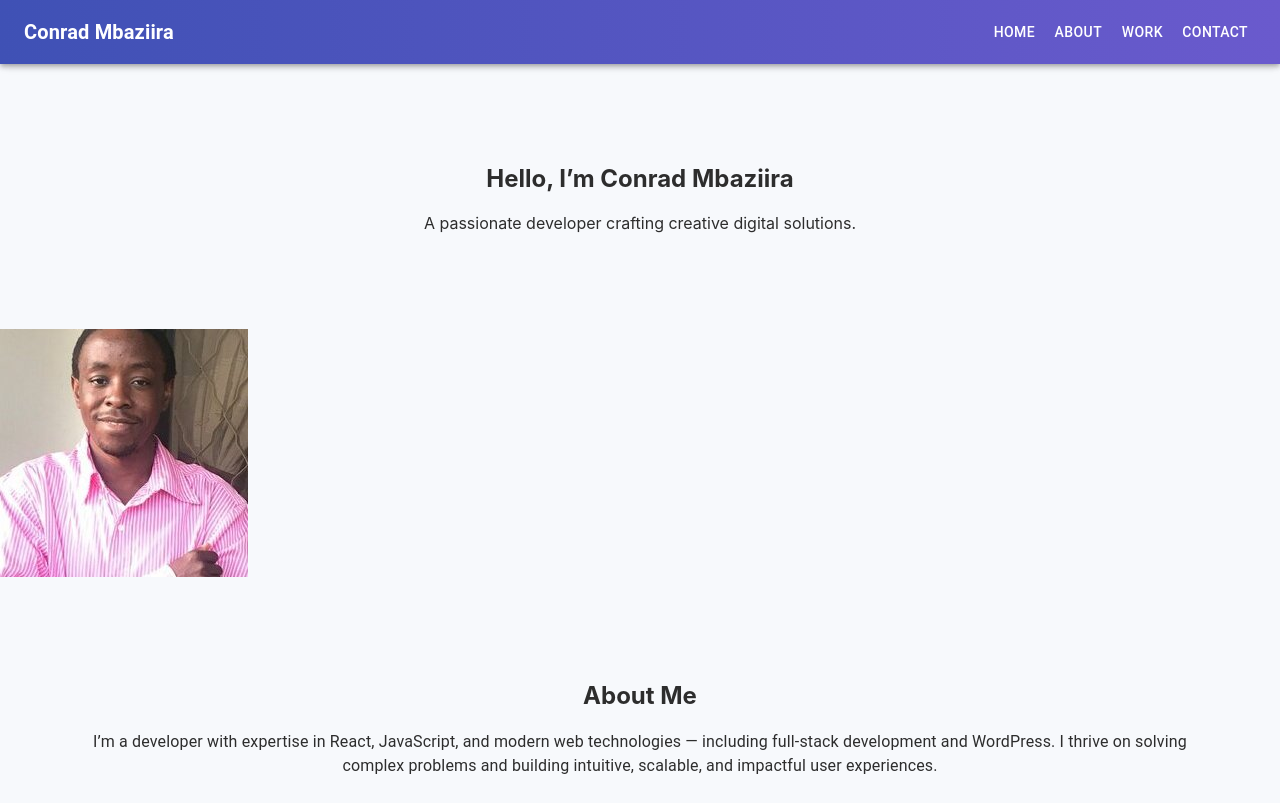
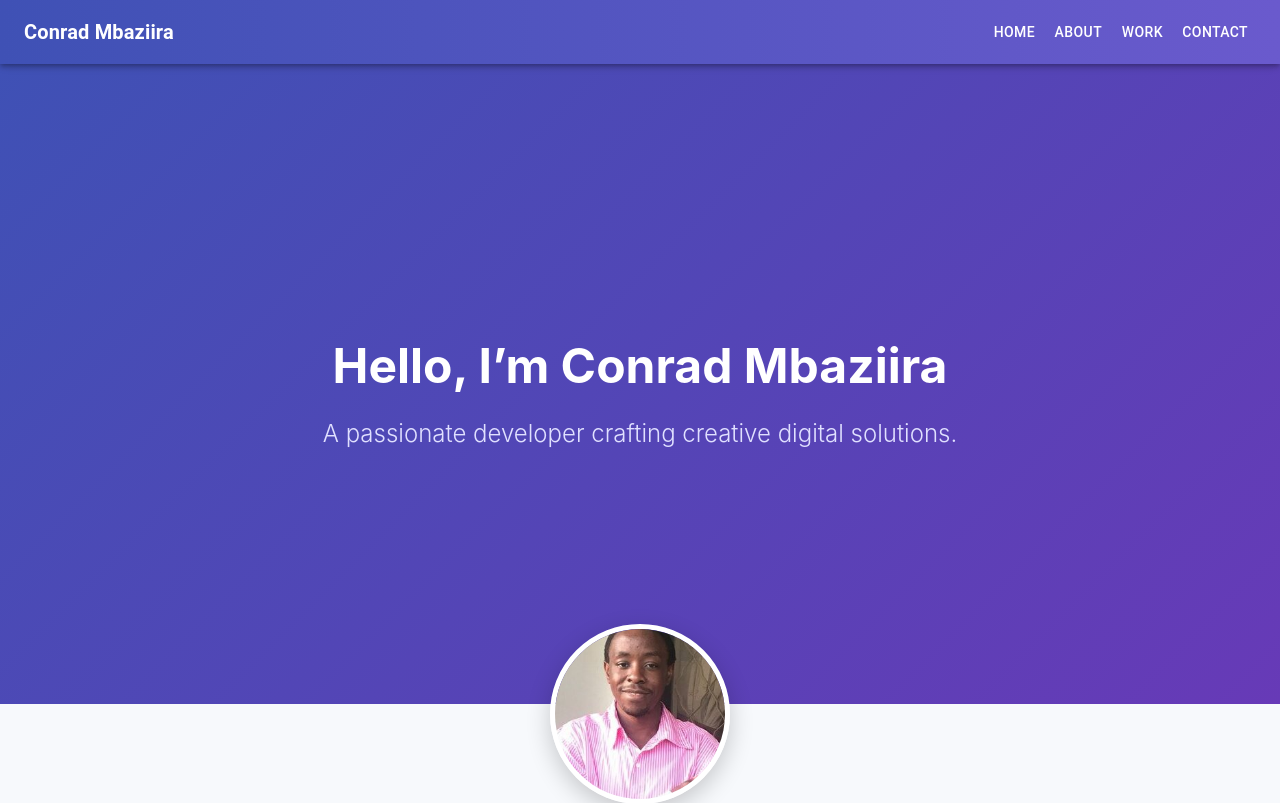
Before and after one commit to ConradPB/portfolio-react-update, a React (Vite) app in the folder portfolio/: page / in a window 1280 px wide. Shown: the top 803 px of the page. Built offline with nearby package versions, Linux system fonts and the light colour scheme.

Commit message:
styled pic/welcome

```diff
--- a/portfolio/src/index.css
+++ b/portfolio/src/index.css
@@ -21,3 +21,41 @@ body {
   padding: 80px 0;
   text-align: center;
 }
+
+.welcome {
+  background: linear-gradient(135deg, #3f51b5, #673ab7);
+  color: white;
+  min-height: 60vh;
+  display: flex;
+  flex-direction: column;
+  justify-content: center;
+}
+
+.welcome h1 {
+  font-size: 3rem;
+  font-weight: 700;
+  margin-bottom: 10px;
+}
+
+.subtitle {
+  font-size: 1.5rem;
+  font-weight: 300;
+  color: #e0e0ff;
+}
+
+/* --- Profile Image --- */
+.profile-pic-container {
+  text-align: center;
+  margin: -80px 0;
+  position: relative;
+  z-index: 10;
+}
+
+.profile-pic {
+  width: 170px;
+  height: 170px;
+  border-radius: 50%;
+  object-fit: cover;
+  border: 5px solid white;
+  box-shadow: 0 8px 25px rgba(0, 0, 0, 0.2);
+}
```
